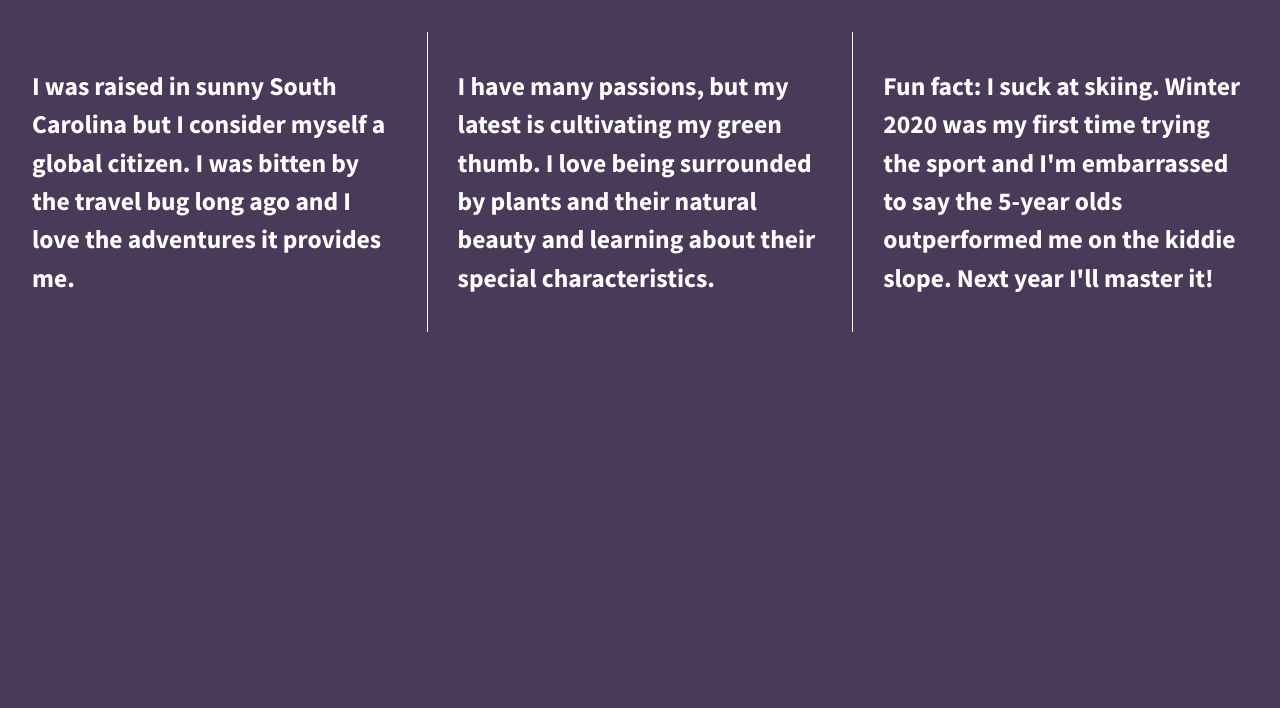
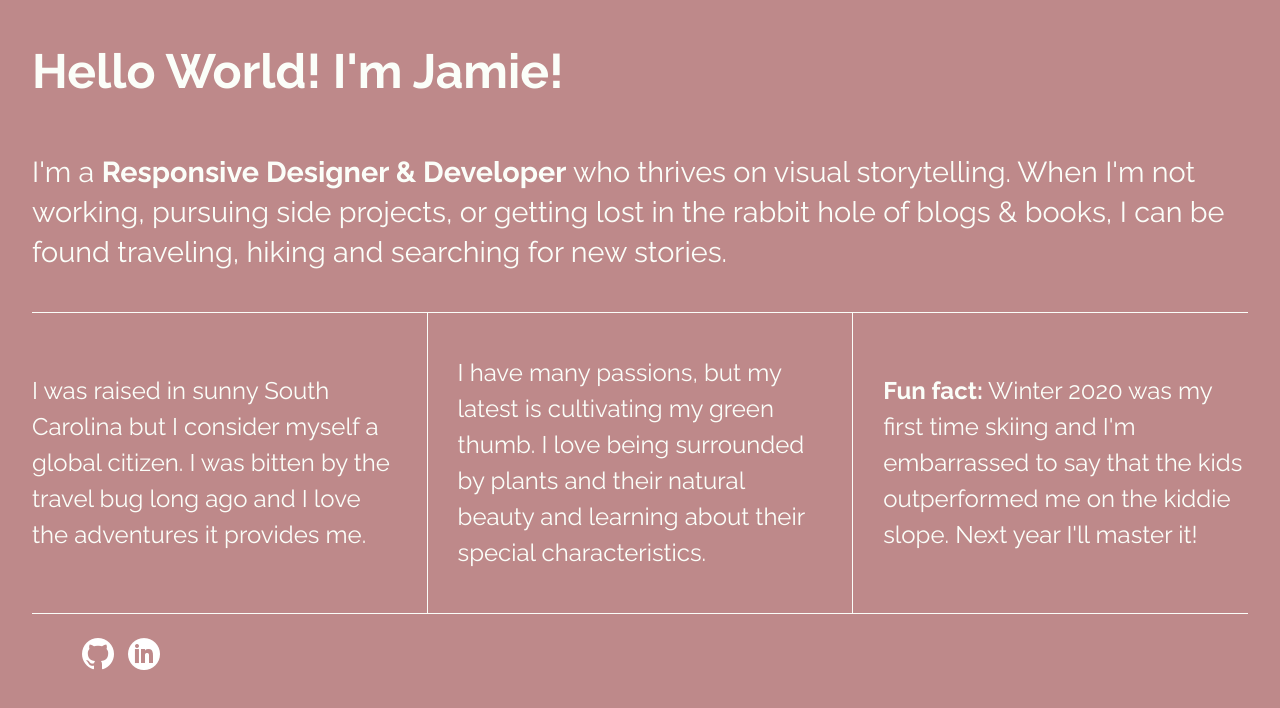
Before and after one commit to Jamie-WJ/divs-flexbox, a plain HTML site: page index.html in a window 1280 px wide. Drawn offline with nearby package versions, Linux system fonts and the light colour scheme.

Commit message:
made personal info edits under the custom-info branch

```diff
--- a/css/main.css
+++ b/css/main.css
@@ -101,30 +101,76 @@ html {
   height: 100%;
 }
 
+header,
+main,
+footer {
+    display: flex;
+    justify-content: left;
+    align-items: center;
+    font-family: 'Raleway', sans-serif;
+    font-size: 1em;
+    background-color: #be898a;
+    color:#fbfef9;
+}
+
+header,
+footer {
+    height: 80px;
+    width: 100%;
+}
+
+header {
+    font-size: 3em;
+    font-weight: 700;
+}
+
+main{
+    height: 200px;
+    width: 100%;
+    font-size: 1.8em;
+    border-bottom: 1px solid #fbfef9;
+}
+
+span{
+    font-weight: 700;
+}
+
+
 body {
-  font-family: 'Source Sans Pro', sans-serif;
+  font-family: 'Raleway', sans-serif;
   padding: 2em;
   font-size: 1em;
   height: 100%;
-  background-color: #483a58;
+  background-color: #be898a;
 }
 
 .wrapper {
   display:flex;
   justify-content: space-between;
-  font-weight: 700;
+  align-items: center;
+  font-weight: 700px;
+  flex-flow: row wrap;
 }
 
 .div-1, .div-2, .div-3 {
   display: flex;
   justify-content: center;
   align-items: center;
-  color: #fff;
+  color: #fbfef9;
   line-height: 1.5em;
-  font-size: 1.6em;
-  background-color: #483a58;
+  font-size: 1.5em;
+  background-color: #be898a;
   height: 300px;
   width: 30%;
+}
+
+footer {
+  border-top: 1px solid #fbfef9;
+}
+
+ul li{
+    display:inline-block;
+    padding-inline-start: 10px;
 }
 
 
@@ -212,12 +258,13 @@ body {
    Modify as content requires.
    ========================================================================== */
    @media all and (min-width: 1200px) {
-    .div-1, .div-2, .div-3 {
+    .div-1, .div-2, .div-3{
       flex-basis: 30%;
     }
 
+
     .div-1, .div-2 {
-      border-right: 1px solid #fff;
+      border-right: 1px solid #fbfef9;
       padding-right: 30px;
     }
 }
--- a/index.html
+++ b/index.html
@@ -3,7 +3,7 @@
     <head>
         <meta charset="utf-8">
         <meta http-equiv="x-ua-compatible" content="ie=edge">
-        <title>Make me into a grid!</title>
+        <title>Hello, I'm Jamie!</title>
         <meta name="description" content="">
         <meta name="viewport" content="width=device-width, initial-scale=1">
 
@@ -13,15 +13,22 @@
         <link rel="stylesheet" href="css/normalize.css">
         <link rel="stylesheet" href="css/main.css">
         <script src="js/vendor/modernizr-2.8.3.min.js"></script>
-        <link href='http://fonts.googleapis.com/css?family=Lora:700' rel='stylesheet' type='text/css'>
-        <link href='http://fonts.googleapis.com/css?family=Source+Sans+Pro:400,700' rel='stylesheet' type='text/css'>
-    </head>
-    <body>
+        <link href="https://fonts.googleapis.com/css2?family=Raleway:wght@400;700;900&display=swap" rel="stylesheet">    <body>
         <!--[if lt IE 8]>
             <p class="browserupgrade">You are using an <strong>outdated</strong> browser. Please <a href="http://browsehappy.com/">upgrade your browser</a> to improve your experience.</p>
         <![endif]-->
 
         <section class="wrapper">
+            <header>Hello World! I'm Jamie!</header>
+
+            <main>
+                <p>I'm a <span>Responsive Designer & Developer</span> who thrives on visual storytelling.
+                 When I'm not working, pursuing side projects, or getting lost in
+                 the rabbit hole of blogs & books, I can be found traveling, hiking and
+                 searching for new stories.
+                </p>
+            </main>
+
             <div class="div-1">
                 <p>I was raised in sunny South Carolina but I consider myself a global citizen.
                    I was bitten by the travel bug long ago and I love the adventures it provides me.
@@ -34,10 +41,16 @@
                 </p>
             </div>
             <div class="div-3">
-                <p>Fun fact: I suck at skiing. Winter 2020 was my first time trying the sport
-                    and I'm embarrassed to say the 5-year olds outperformed me on the kiddie slope.
+                <p><span>Fun fact:</span> Winter 2020 was my first time skiing and I'm embarrassed
+                    to say that the kids outperformed me on the kiddie slope.
                     Next year I'll master it!</p>
             </div>
+            <footer>
+                        <ul>
+                            <li><a href="https://github.com/Jamie-WJ" target="_BLANK"><img src="img/github.png" alt="github icon"></a></li>
+                            <li><a href="https://www.linkedin.com/feed/?trk=homepage-basic_google-one-tap-submit" target="_BLANK"><img src="img/linkedin.png" alt="linkedin icon"/></a></li>
+                        </ul>
+            </footer>
         </section>
 
         <script src="https://ajax.googleapis.com/ajax/libs/jquery/1.11.3/jquery.min.js"></script>
```
Also changed, not shown: img/facebook.png (added), img/github.png (added), img/linkedin.png (added), img/pinterest.png (added).
